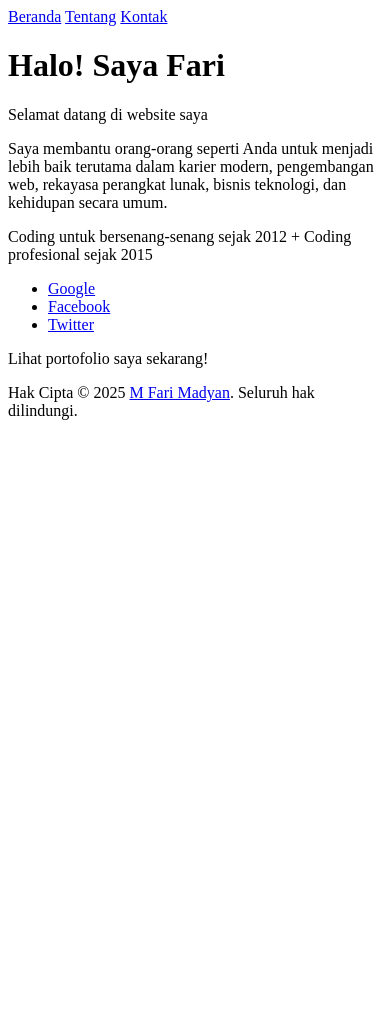
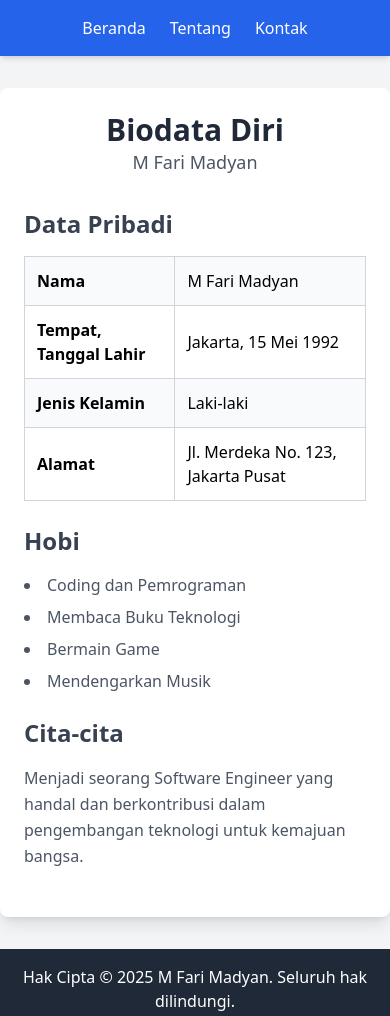
Before and after one commit to mfarim/workshop-2-smp, a plain HTML site: page index.html in a window 390 px wide. Before the commit the page ends 844 px from the top, so only its background shows below. Drawn offline with nearby package versions, Linux system fonts and the light colour scheme.

Commit message:
feat: update biodata page with improved layout and content
Add Tailwind CSS for modern styling
- Restructure content into sections (personal data, hobbies, aspirations)
- Implement responsive design with flexbox layout
- Fix footer positioning to bottom using mt-auto
- Update copyright text to "Hak Cipta © 2025 M Fari Madyan. Seluruh hak dilindungi."
- Add navigation bar with hover effects
- Style table with borders and alternating rows
- Use semantic HTML tags for better accessibility

```diff
--- a/index.html
+++ b/index.html
@@ -3,51 +3,68 @@
   <head>
     <meta charset="UTF-8" />
     <meta name="viewport" content="width=device-width, initial-scale=1.0" />
-    <title>M Fari Madyan</title>
-    <meta name="description" content="Ini adalah website pribadi Fari" />
+    <title>Biodata Diri - M Fari Madyan</title>
+    <meta name="description" content="Biodata diri M Fari Madyan" />
+    <script src="https://cdn.tailwindcss.com"></script>
   </head>
 
-  <body>
-    <nav>
-      <a href="index.html">Beranda</a>
-      <a href="about/index.html">Tentang</a>
-      <a href="contact/index.html">Kontak</a>
+  <body class="bg-gray-100 min-h-screen flex flex-col">
+    <nav class="bg-blue-600 text-white p-4 shadow-md">
+      <div class="container mx-auto flex justify-center space-x-6">
+        <a href="index.html" class="hover:text-blue-200 transition">Beranda</a>
+        <a href="about/index.html" class="hover:text-blue-200 transition">Tentang</a>
+        <a href="contact/index.html" class="hover:text-blue-200 transition">Kontak</a>
+      </div>
     </nav>
 
-    <main>
-      <header>
-        <h1>Halo! Saya Fari</h1>
-        <p>Selamat datang di website saya</p>
+    <main class="flex-grow max-w-4xl mx-auto p-6 bg-white shadow-lg rounded-lg my-8">
+      <header class="text-center mb-8">
+        <h1 class="text-3xl font-bold text-gray-800">Biodata Diri</h1>
+        <p class="text-lg text-gray-600">M Fari Madyan</p>
       </header>
 
-      <section>
-        <p>
-          Saya membantu orang-orang seperti Anda untuk menjadi lebih baik terutama dalam karier modern,
-          pengembangan web, rekayasa perangkat lunak, bisnis teknologi, dan kehidupan secara
-          umum.
-        </p>
-        <p>Coding untuk bersenang-senang sejak 2012 + Coding profesional sejak 2015</p>
+      <section class="mb-6">
+        <h2 class="text-2xl font-semibold text-gray-700 mb-4">Data Pribadi</h2>
+        <table class="w-full border-collapse border border-gray-300">
+          <tbody>
+            <tr class="bg-gray-50">
+              <td class="border border-gray-300 p-3 font-medium"><strong>Nama</strong></td>
+              <td class="border border-gray-300 p-3">M Fari Madyan</td>
+            </tr>
+            <tr>
+              <td class="border border-gray-300 p-3 font-medium"><strong>Tempat, Tanggal Lahir</strong></td>
+              <td class="border border-gray-300 p-3">Jakarta, 15 Mei 1992</td>
+            </tr>
+            <tr class="bg-gray-50">
+              <td class="border border-gray-300 p-3 font-medium"><strong>Jenis Kelamin</strong></td>
+              <td class="border border-gray-300 p-3">Laki-laki</td>
+            </tr>
+            <tr>
+              <td class="border border-gray-300 p-3 font-medium"><strong>Alamat</strong></td>
+              <td class="border border-gray-300 p-3">Jl. Merdeka No. 123, Jakarta Pusat</td>
+            </tr>
+          </tbody>
+        </table>
       </section>
 
-      <section>
-        <ul>
-          <li><a href="https://google.com">Google</a></li>
-          <li><a href="https://facebook.com">Facebook</a></li>
-          <li><a href="https://twitter.com">Twitter</a></li>
+      <section class="mb-6">
+        <h2 class="text-2xl font-semibold text-gray-700 mb-4">Hobi</h2>
+        <ul class="list-disc list-inside space-y-2 text-gray-600">
+          <li>Coding dan Pemrograman</li>
+          <li>Membaca Buku Teknologi</li>
+          <li>Bermain Game</li>
+          <li>Mendengarkan Musik</li>
         </ul>
       </section>
 
-      <aside>
-        <p>Lihat portofolio saya sekarang!</p>
-      </aside>
+      <section class="mb-6">
+        <h2 class="text-2xl font-semibold text-gray-700 mb-4">Cita-cita</h2>
+        <p class="text-gray-600 leading-relaxed">Menjadi seorang Software Engineer yang handal dan berkontribusi dalam pengembangan teknologi untuk kemajuan bangsa.</p>
+      </section>
     </main>
 
-    <footer>
-      <p>
-        <span>Hak Cipta &copy; 2025</span>
-        <a href="https://mfarim.com">M Fari Madyan</a>.
-        <span>Seluruh hak dilindungi.</span>
-      </p>
+    <footer class="bg-gray-800 text-white text-center p-4 mt-auto">
+      <p>Hak Cipta &copy; 2025 M Fari Madyan. Seluruh hak dilindungi.</p>
     </footer>
   </body>
 </html>
```
